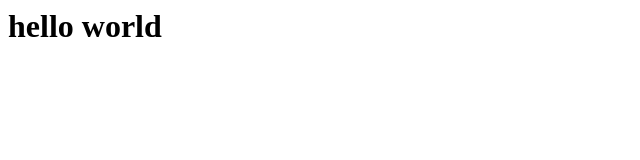
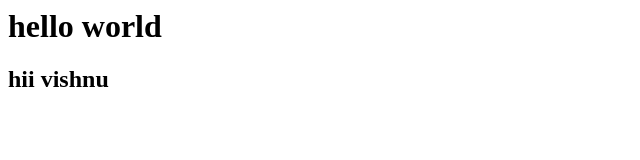
Before and after one commit to vishnuvarma681/cicd-repo, a plain HTML site: page index.html in a window 1280 px wide. Shown: the whole page, without its empty margins (0-640 px from the left). Drawn offline with Linux system fonts and the light colour scheme.

Commit message:
new changes

```diff
--- a/index.html
+++ b/index.html
@@ -3,6 +3,7 @@
         <title>mycicd.com</title>
         <body>
             <h1> hello world </h1>
+            <h2> hii vishnu </h2>
         </body>
     </head>
 </html>
```
